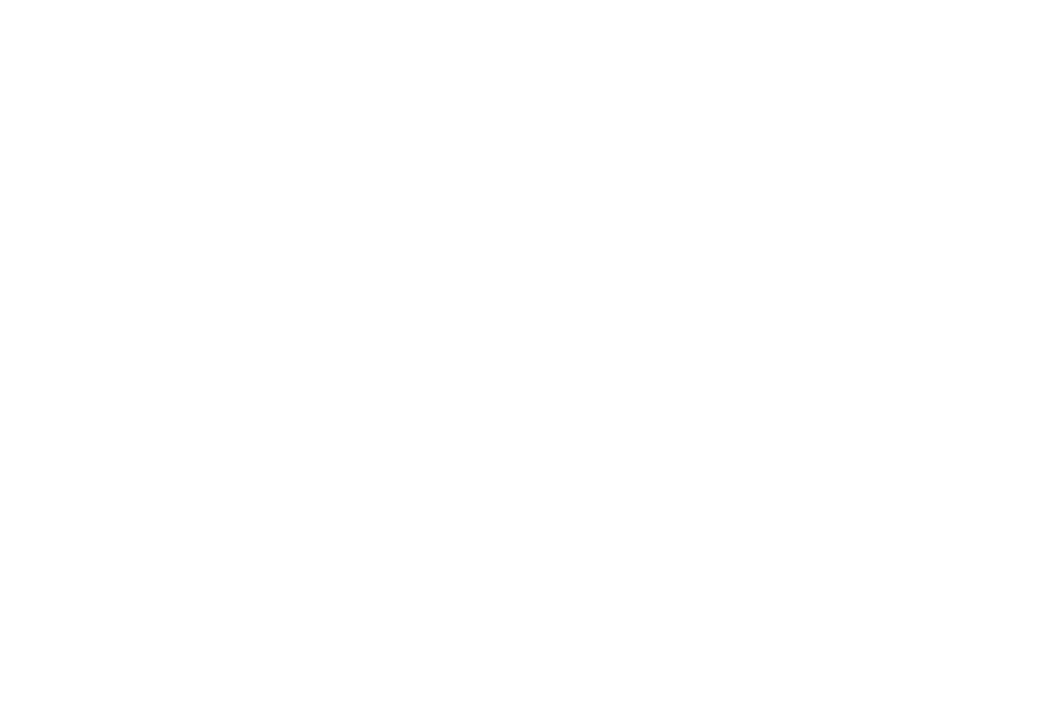
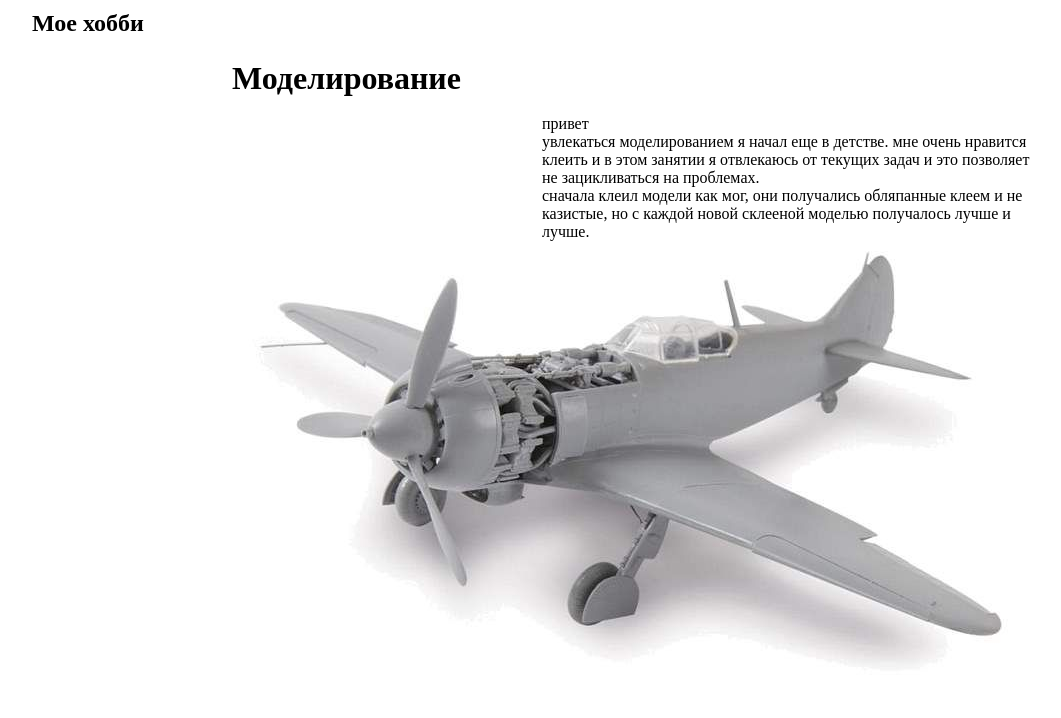
Before and after one commit to AlexSamarsky/fpw_html, a plain HTML site: page index.html in a window 1280 px wide. Shown: the whole page, without its empty margins (8-1069 px from the left). Drawn offline with Linux system fonts and the light colour scheme.

Commit message:
about page;

```diff
--- /dev/null
+++ b/hf.css
@@ -0,0 +1,66 @@
+* {
+    padding: 0;
+    margin: 0;
+}
+
+.menu-icon {
+    list-style: none;
+    float: left;
+    height: 100%;
+}
+
+.menu-icon li {
+    padding: 10px 40px;
+    vertical-align: middle;
+    margin: auto;
+}
+
+.menu-main {
+    list-style: none;
+    float: right;
+    margin: auto;
+}
+
+.menu-main li {
+    display: table-cell;
+    padding: 12px 20px;
+    float: left;
+}
+
+.menu-main li:hover {
+    background-color: rgb(95, 94, 94);
+}
+
+.menu-main li a {
+    color: white
+}
+
+.top-menu {
+    overflow: hidden;
+    height: 40px;
+}
+
+.content {
+    padding: 20px 10px;
+    width: 800px;
+    height: 300px;
+    margin: 0 auto;
+}
+
+.width100 {
+    width: 100%;
+}
+
+.block-right {
+    display: inline;
+}
+
+.block-left {
+    float: left;
+    width: 300px;
+    padding-right: 10px
+}
+
+.border {
+    border: 1px solid
+}
--- a/index.html
+++ b/index.html
@@ -1,6 +1,41 @@
 <html>
+
 <head>
+    <link rel="stylesheet" href="hf.css">
 </head>
+
 <body>
+
+    <nav class="top-menu">
+        <ul class="menu-icon">
+            <li>
+                <h1>Мое хобби</h1>
+            </li>
+        </ul>
+        <ul class="menu-main">
+            <li class=""><a href="#">Главная</a></li>
+            <li><a href="about.html">Обо мне</a></li>
+            <li><a href="contacts.html">Обратная связь</a></li>
+        </ul>
+    </nav>
+    <div class="width100">
+        <div class="content">
+            <h1>Моделирование</h1><br>
+            <div>
+                <div class="block-left">
+
+                    <img src="model.jpeg">
+                </div>
+                <div class="block-right">
+
+                    <p>привет</p>
+                    <p>увлекаться моделированием я начал еще в детстве. мне очень нравится клеить и в этом занятии я отвлекаюсь от текущих задач и это позволяет не зацикливаться на проблемах. </p>
+                    <p>сначала клеил модели как мог, они получались обляпанные клеем и не казистые, но с каждой новой склееной моделью получалось лучше и лучше.</p>
+                    <p></p>
+                </div>
+            </div>
+        </div>
+    </div>
 </body>
+
 </html>
```
Also changed, not shown: model.jpeg (added), 1 other file.
